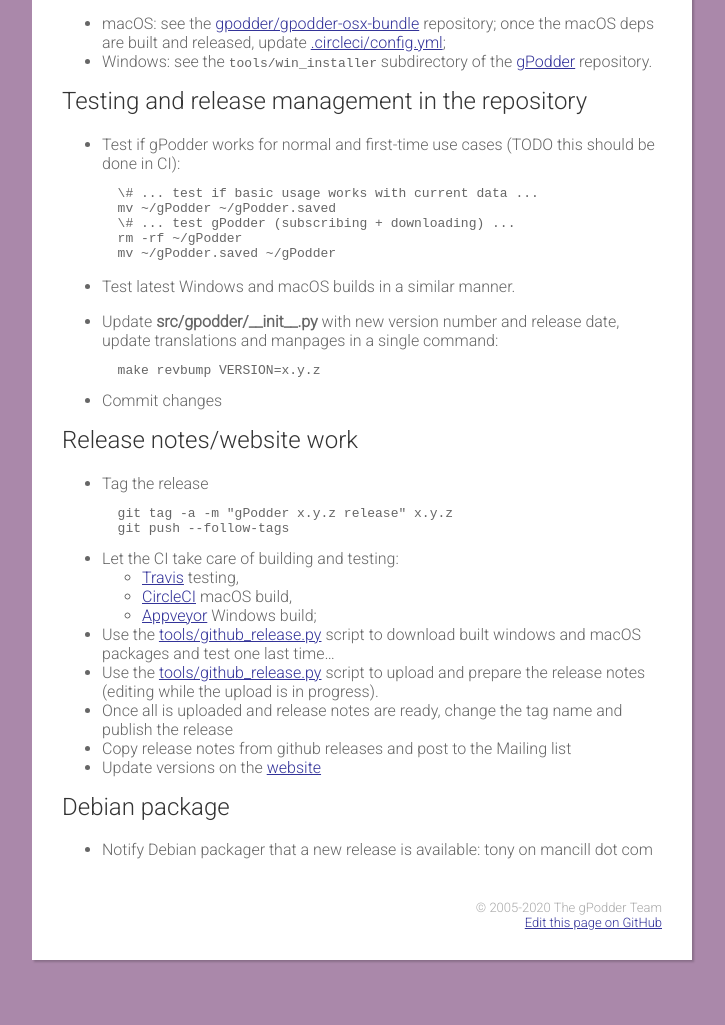
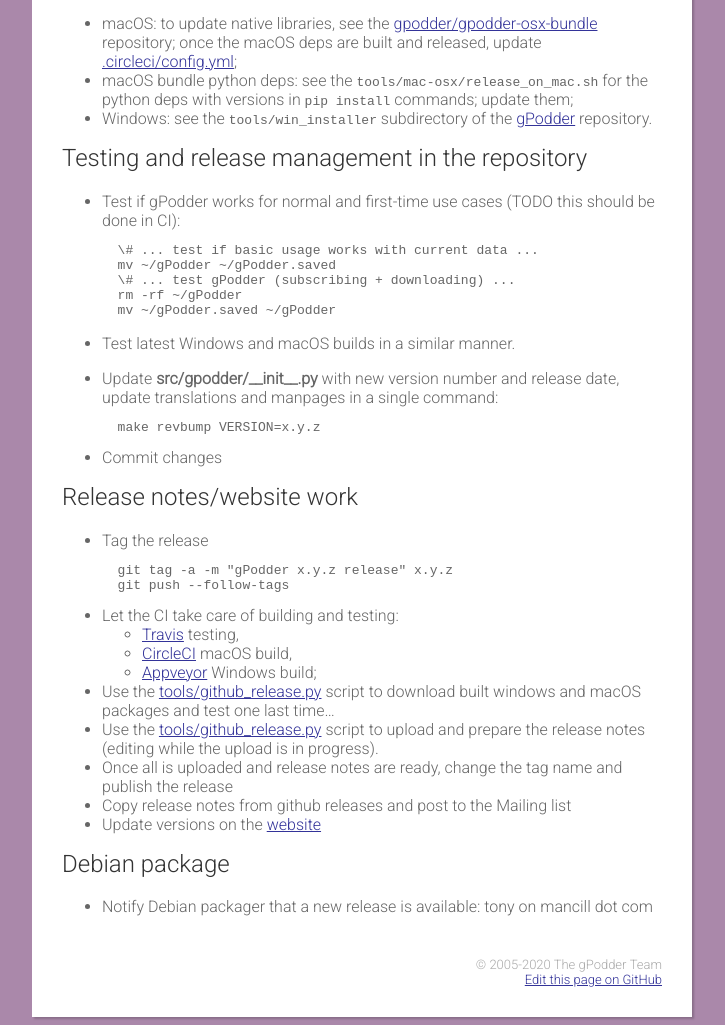
Before and after one commit to gpodder/gpodder.github.io, a Jekyll site: the page built from docs/release-process.md, in a window 1280 px wide. Shown: the part 327-1352 px from the top of the page, without its empty margins (278-1003 px from the left). Built offline with Jekyll 4.4.1, drawn with Linux system fonts in a browser that asks for light colours; our own code applies the rules of GitHub Pages for plain Markdown files; before the commit the page ends 1295 px from its top, so only the background shows below that.

Commit message:
new macOS build instructions

```diff
--- a/docs/release-process.md
+++ b/docs/release-process.md
@@ -16,8 +16,10 @@
 ---------------------------------
 
 Not required, but it's a good time to update dependencies:
- - macOS: see the [gpodder/gpodder-osx-bundle](https://github.com/gpodder/gpodder-osx-bundle) repository;
+ - macOS: to update native libraries, see the [gpodder/gpodder-osx-bundle](https://github.com/gpodder/gpodder-osx-bundle) repository;
    once the macOS deps are built and released, update [.circleci/config.yml](https://github.com/gpodder/gpodder/blob/master/.circleci/config.yml);
+ - macOS bundle python deps: see the `tools/mac-osx/release_on_mac.sh` for the python deps with versions in `pip install` commands;
+   update them;
  - Windows: see the `tools/win_installer` subdirectory of the [gPodder](https://github.com/gpodder/gpodder) repository.
 
 Testing and release management in the repository
```
